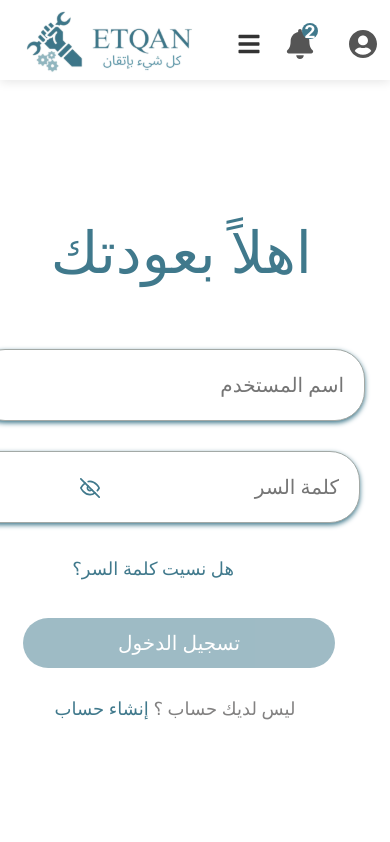
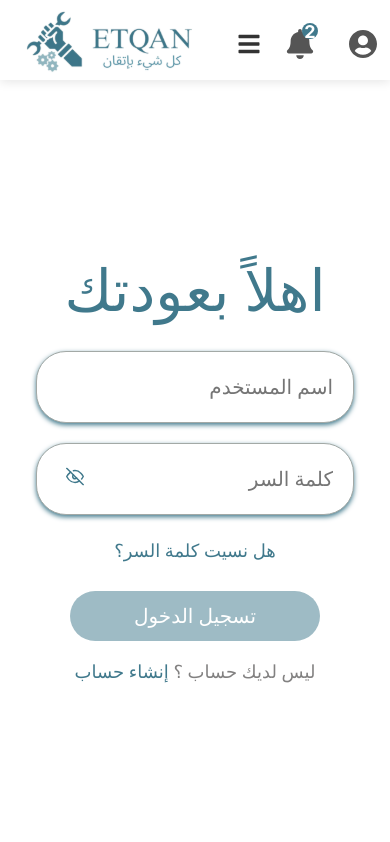
Before and after one commit to khaled-el-badawy/etqan, a React (Vite) app: page /login in a window 390 px wide. Shown: the top 842 px of the page. Built offline with nearby package versions, Linux system fonts and the light colour scheme; a web font is replaced by a local one.

Commit message:
تعديل تصميم شاشة تسجيل الدخول: تحسين تنسيق CSS وإعادة هيكلة العناصر لزيادة التفاعل وسهولة الاستخدام login.jsx login.css

```diff
--- a/src/components/Login.css
+++ b/src/components/Login.css
@@ -1,29 +1,89 @@
 .craftman-login-container {
   display: flex;
+  height: 100vh;
+  width: 100vw;
+  overflow: hidden;
 }
 
-.craftman-login-container .login-title {
+.craftman-login-container .Login-form {
+  width: 60%;
+  direction: rtl;
+  /* background-color: goldenrod; */
+  display: flex;
+  justify-content: center;
+  align-items: center;
+}
+
+.craftman-login-container .login-form-fields {
+  display: flex;
+  justify-content: center;
+  align-items: center;
+}
+.craftman-login-container .login-form-fields .title {
   color: #40798c;
   text-align: center;
-  margin-top: 20px;
-  margin-right: 7%;
   font-size: 58px;
-  font-family: 'Gill Sans', 'Gill Sans MT', Calibri, 'Trebuchet MS', sans-serif;
+  font-family: "Gill Sans", "Gill Sans MT", Calibri, "Trebuchet MS", sans-serif;
+  /* background-color: rgb(235, 138, 138); */
+}
+.craftman-login-container .login-form-fields form {
+  /* background-color: green; */
+  display: flex;
+  flex-direction: column;
+  justify-content: center;
+  align-items: center;
+  gap: 20px;
 }
 
-.craftman-login-container .h3 {
+.craftman-login-container .login-form-fields form .field-container {
+  /* background-color: tomato; */
+  /* border: 1px solid #000; */
+  width: 500px;
+  width: 318px;
+}
+.craftman-login-container .login-form-fields form .field-container input {
+  width: 100%;
+  padding: 20px;
+  color: rgb(30, 30, 30);
+  overflow-y: auto;
+  text-align: right;
+  border: 1px solid #a3a9a6;
+  border-radius: 30px;
+  box-shadow: 0 2px 5px #40798c;
+  font-size: 20px;
+}
+.craftman-login-container
+  .login-form-fields
+  form
+  .field-container.login-password-field {
+}
+
+.craftman-login-container .login-error-msg {
+  color: rgb(235, 138, 138);
+  font-size: 1.1rem;
+  line-height: 1rem;
+  min-height: 1rem;
+}
+/* ----------------------------------------------- */
+.craftman-login-container .forgot-password-link {
   font-size: 18px;
   color: #40798c;
   text-align: center;
-  margin-right: 40%;
   text-decoration: none;
-  font-family: 'Gill Sans', 'Gill Sans MT', Calibri, 'Trebuchet MS', sans-serif;
+  font-family: "Gill Sans", "Gill Sans MT", Calibri, "Trebuchet MS", sans-serif;
 }
 
-.craftman-login-container .h3:hover {
+.craftman-login-container .forgot-password-link:hover {
   color: #75a5b3;
 }
 
+/* ----------------------------------------------- */
+.craftman-login-container .register-link {
+  color: #828181;
+  text-align: center;
+  font-size: 18px;
+  font-family: "Gill Sans", "Gill Sans MT", Calibri, "Trebuchet MS", sans-serif;
+}
 .craftman-login-container .link {
   text-decoration: none;
   color: #40798c;
@@ -33,76 +93,22 @@
   color: #75a5b3;
 }
 
-.craftman-login-container .h4 {
-  color: #828181;
-  text-align: center;
-  margin-top: 10%;
-  margin-right: 70px;
-  font-size: 18px;
-  font-family: 'Gill Sans', 'Gill Sans MT', Calibri, 'Trebuchet MS', sans-serif;
-}
-
-.craftman-login-container .login-error-msg {
-  color: rgb(235, 138, 138);
-  font-size: 1.1rem;
-  margin: 0;
-  margin-right: 40px;
-  line-height: 1rem;
-  min-height: 1rem;
-}
-
-.craftman-login-container .Login-form {
-  width: 50%;
-  direction: rtl;
-  display: flex;
-  flex-direction: column;
-  justify-content: center;
-  height: calc(100dvh - 80px);
-}
-
-.craftman-login-container .Login-form input {
-  margin: 15px 25px;
-  padding: 20px;
-  color: rgb(30, 30, 30);
-  overflow-y: auto;
-  text-align: right;
-  border: 1px solid #a3a9a6;
-  border-radius: 30px;
-  box-shadow: 0 2px 5px #40798c;
-  font-size: 20px;
-}
-
-.craftman-login-container .login-form-fields {
-  margin-top: 40px;
-  display: flex;
-  flex-direction: column;
-  align-items: center;
-}
-
 .craftman-login-container .login-password-field {
   position: relative;
   width: 30%;
 }
+.craftman-login-container .login-password-field {
+  width: 100%;
+}
 
-.craftman-login-container .login-password-field input {
-  margin: 25px;
-  width: 100%;
-  padding: 20px;
-  overflow-y: auto;
-  text-align: right;
-  color: black;
-  border: 1px solid #a3a9a6;
-  border-radius: 30px;
-  box-shadow: 0 2px 5px #40798c;
-  font-size: 20px;
-  position: relative;
-}
 .craftman-login-container input::-ms-reveal {
   display: none;
 }
+
 .craftman-login-container .password-eye {
   position: absolute;
-  top: 50%;
+  top: calc(50% - 4px);
+  left: 30px;
   transform: translateY(-50%);
   cursor: pointer;
   user-select: none;
@@ -115,10 +121,8 @@
   background-color: #40798c;
   padding: 10px 20px;
   border-radius: 35px;
-  width: 80%;
+  width: 250px;
   font-size: 20px;
-  margin-right: 20%;
-  margin-top: 8%;
   border: none;
 }
 
@@ -127,55 +131,24 @@
   border: 1px solid #40798c;
 }
 
+/* ----------banner---------------------- */
+.craftman-login-container .image {
+  transform: scale(1.05);
+}
 
-.craftman-login-container .image {
-  overflow: hidden;
-  height: calc(100vh);
-}
 .craftman-login-container .image img {
   width: 40vw;
   height: 100%;
-  object-fit: cover;
-  display: block;
-  flex-shrink: 0;
-  position: relative;
-  z-index: 1;
 }
 
-/* DESKTOP */
-@media (min-width: 993px) {
-  .craftman-login-container .h3 {
-    margin-top: 5%;
-  }
-
-  .craftman-login-container .Login-form {
-    width: 60%;
-  }
-
-  .craftman-login-container .Login-form input {
-    width: 100%;
-  }
-
-  .craftman-login-container .login-password-field {
-    width: 100%;
-  }
-
-  .craftman-login-container .password-eye {
-    right: 300px;
-  }
-
-  .craftman-login-container .image img {
-    width: 40vw;
-    height: 100%;
-  }
-}
-
+/* ---------------------------------------------------------------------------------- */
 /* TABLET */
-@media (min-width: 768px) and (max-width: 992px) {
+/* @media (min-width: 768px) and (max-width: 992px) { */
+@media (max-width: 991px) {
   .craftman-login-container {
     flex-direction: row;
-    height: auto;
-    overflow-y: auto;
+    /* height: auto; */
+    /* overflow-y: auto; */
   }
 
   .craftman-login-container .Login-form {
@@ -185,14 +158,11 @@
 
   .craftman-login-container img {
     width: 45%;
-    height: 130%;
+    /* height: 130%; */
     object-fit: cover;
   }
 
-
-
-
-  .craftman-login-container .h4 {
+  .craftman-login-container .register-link {
     padding-top: 0;
     position: relative;
     text-align: center;
@@ -212,8 +182,8 @@
 
   .craftman-login-container .password-eye {
     position: absolute;
-    top: 50%;
-    left: 10px;
+    top: calc(50% - 4px);
+    left: 30px;
     transform: translateY(-50%);
     font-size: 18px;
   }
@@ -228,7 +198,7 @@
   .craftman-login-container .image img {
     width: 50vw;
     height: auto;
-    margin: 20px auto;
+    /* margin: 20px auto; */
     display: block;
   }
 }
@@ -243,46 +213,17 @@
   }
 
   .craftman-login-container .Login-form {
-    display: flex;
-    flex-direction: column;
     width: 100%;
-    padding: 20px 0;
-  }
-
-  .craftman-login-container .title {
-    text-align: center;
-    margin-left: 40px;
-  }
-
-
-
-  .craftman-login-container .h4 {
-    margin-top: 30px;
-    margin-right: 40px;
+    height: 100vh;
   }
 
   .craftman-login-container input,
   .craftman-login-container .login-password-field input {
     width: 100%;
-    margin: 30px;
     display: block;
   }
 
-  .craftman-login-container .login-password-field {
-    width: 100%;
+  .craftman-login-container .image {
+    display: none;
+
   }
-
-  .craftman-login-container .password-eye {
-    right: 290px;
-  }
-
-  .craftman-login-container .btn-container {
-    width: 80%;
-    margin: 30px 55px 0 0;
-  }
-
-  .craftman-login-container .image img {
-    width: 100vw;
-    height: auto;
-  }
-}
--- a/src/components/Login.jsx
+++ b/src/components/Login.jsx
@@ -60,10 +60,9 @@
         animate={{ y: 0, opacity: 1 }}
         transition={{ duration: 1, ease: "easeOut", delay: 0.4 }}
       >
-        <h1 className="login-title">اهلاً بعودتك</h1>
-
         <div className="login-form-fields">
           <form onSubmit={(e) => e.preventDefault()}>
+            <h1 className="title">اهلاً بعودتك</h1>
             {/* حقل اسم المستخدم */}
             <div className="field-container">
               <input
@@ -98,7 +97,7 @@
             </div>
 
             <h3>
-              <Link to="#" className="h3">
+              <Link to="#" className="forgot-password-link">
                 هل نسيت كلمة السر؟
               </Link>
             </h3>
@@ -118,16 +117,16 @@
                 تسجيل الدخول
               </button>
             </Link>
-            <h4 className="h4">
+            <h4 className="register-link">
               ليس لديك حساب ؟{" "}
-              <Link to="/CraftsmanRegister" className="link">
+              <Link to="/CustomerRegister" className="link">
                 إنشاء حساب
               </Link>
             </h4>
           </form>
         </div>
       </motion.div>
-
+      {/* -------------------------------------------------------------- */}
       <div className="image">
         <motion.img
           src="/images/Frame 18.svg"
@@ -142,16 +141,14 @@
             y: { duration: 3, ease: "easeInOut", repeat: Infinity },
             opacity: { duration: 1.8, ease: "easeOut" },
           }}
-          style={
-            {
+          style={{
             height: "100%",
             objectFit: "cover",
             display: "block",
             flexShrink: 0,
             position: "relative",
             zIndex: 1,
-            }
-          }
+          }}
         />
       </div>
     </div>
```
Lines whose indentation alone changed are shown as unchanged.
